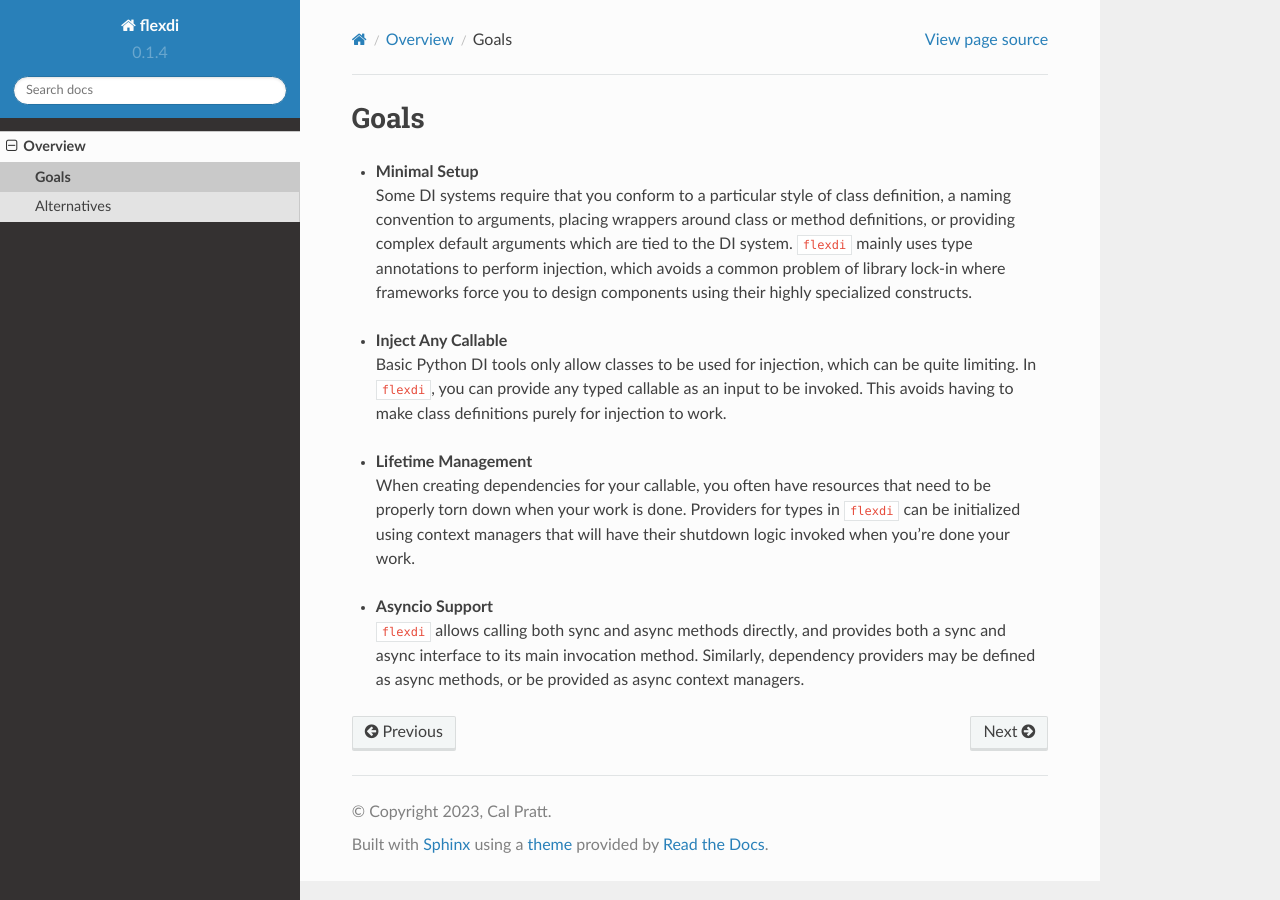
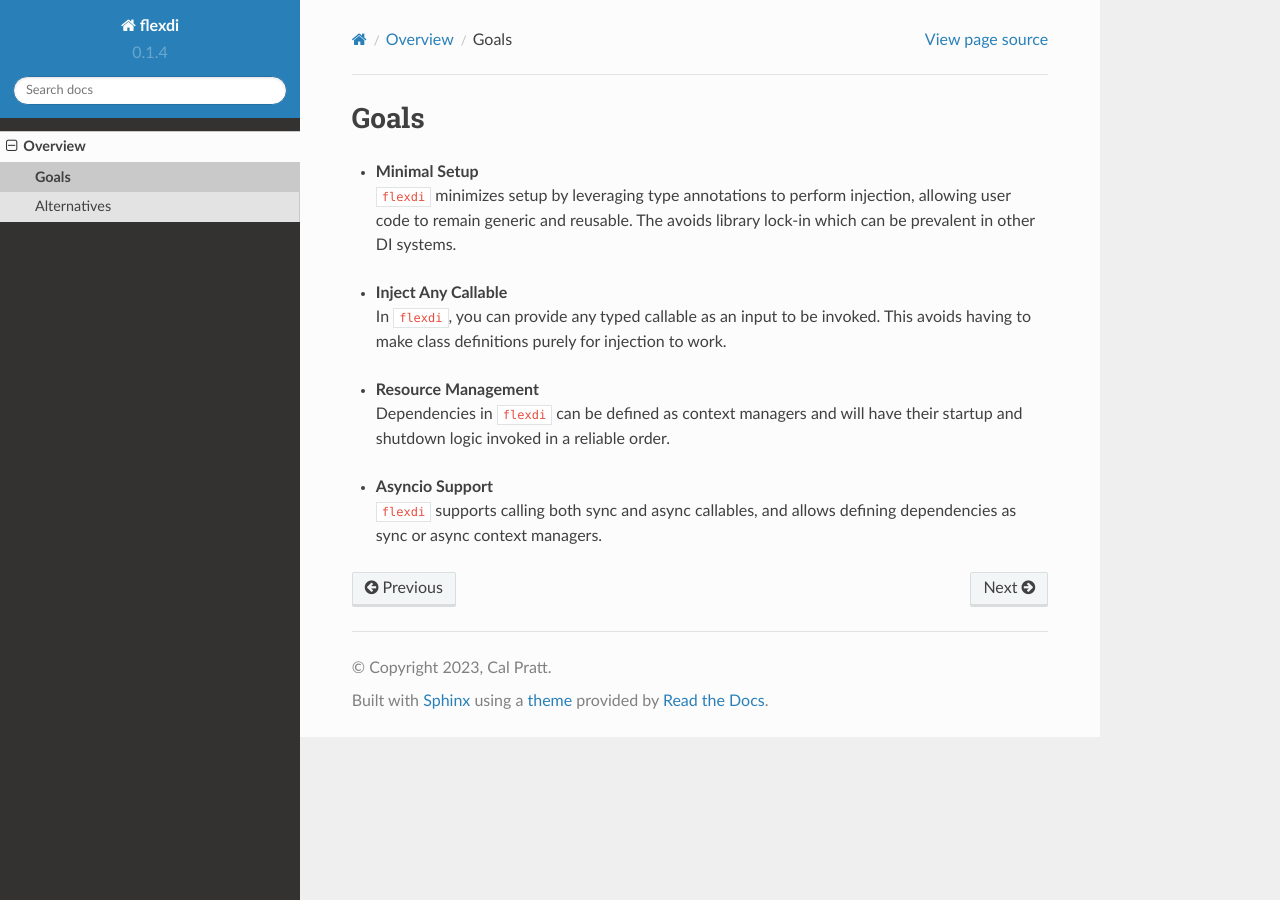
Before and after one commit to cal-pratt/flexdi, a Sphinx documentation site: the page built from docs/source/overview/goals.rst, in a window 1280 px wide. Built offline with Sphinx 7.4.7 and the Read the Docs theme 2.0.0, drawn with Linux system fonts in a browser that asks for light colours.

```diff
--- a/docs/source/overview/goals.rst
+++ b/docs/source/overview/goals.rst
@@ -2,28 +2,18 @@
 -----
 
 - | **Minimal Setup**
-  | Some DI systems require that you conform to a particular style of class
-    definition, a naming convention to arguments, placing wrappers around class
-    or method definitions, or providing complex default arguments which are tied
-    to the DI system.
-    ``flexdi`` mainly uses type annotations to perform injection, which avoids
-    a common problem of library lock-in where frameworks force you to design
-    components using their highly specialized constructs.
+  | ``flexdi`` minimizes setup by leveraging type annotations to perform
+    injection, allowing user code to remain generic and reusable.
+    The avoids library lock-in which can be prevalent in other DI systems.
 
 - | **Inject Any Callable**
-  | Basic Python DI tools only allow classes to be used for injection, which can
-    be quite limiting. In ``flexdi``, you can provide any typed callable as an
-    input to be invoked.
+  | In ``flexdi``, you can provide any typed callable as an input to be invoked.
     This avoids having to make class definitions purely for injection to work.
 
-- | **Lifetime Management**
-  | When creating dependencies for your callable, you often have resources that
-    need to be properly torn down when your work is done. Providers for types in
-    ``flexdi`` can be initialized using context managers that will have their
-    shutdown logic invoked when you're done your work.
+- | **Resource Management**
+  | Dependencies in ``flexdi`` can be defined as context managers and will have
+    their startup and shutdown logic invoked in a reliable order.
 
 - | **Asyncio Support**
-  | ``flexdi`` allows calling both sync and async methods directly, and provides
-    both a sync and async interface to its main invocation method. Similarly,
-    dependency providers may be defined as async methods, or be provided as
-    async context managers.
+  | ``flexdi`` supports calling both sync and async callables, and allows
+    defining dependencies as sync or async context managers.
```
Also changed, not shown: README.rst (+9 -19 lines), 2 other files.
